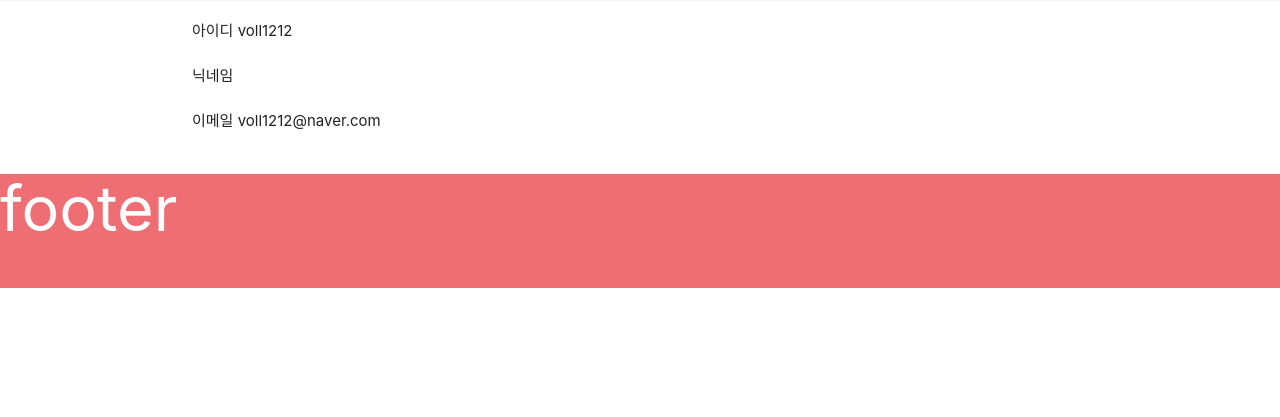
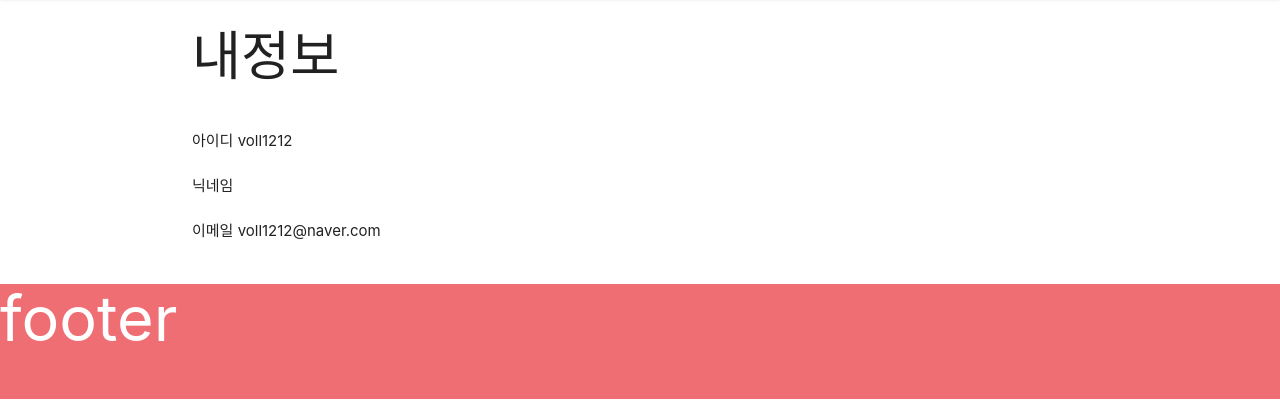
Before and after one commit to valborgs/huumorge, a Django app: page /myinfo/1 in a window 1280 px wide. Shown: the part 67-484 px from the top of the page. Run offline with Django 3.2, Linux system fonts and the light colour scheme; data comes from the database, SQL or seed files in the repository.

Commit message:
myinfo title

```diff
--- a/humorge/templates/humorge/myinfo.html
+++ b/humorge/templates/humorge/myinfo.html
@@ -2,6 +2,7 @@
 
 {% block main %}
 <div class="container">
+  <h2 style="margin-top:30px">내정보</h2>
   <div class="myinfo_id">
     <br>
     <p><strong>아이디</strong> {{ datas.username }}</p>
```
